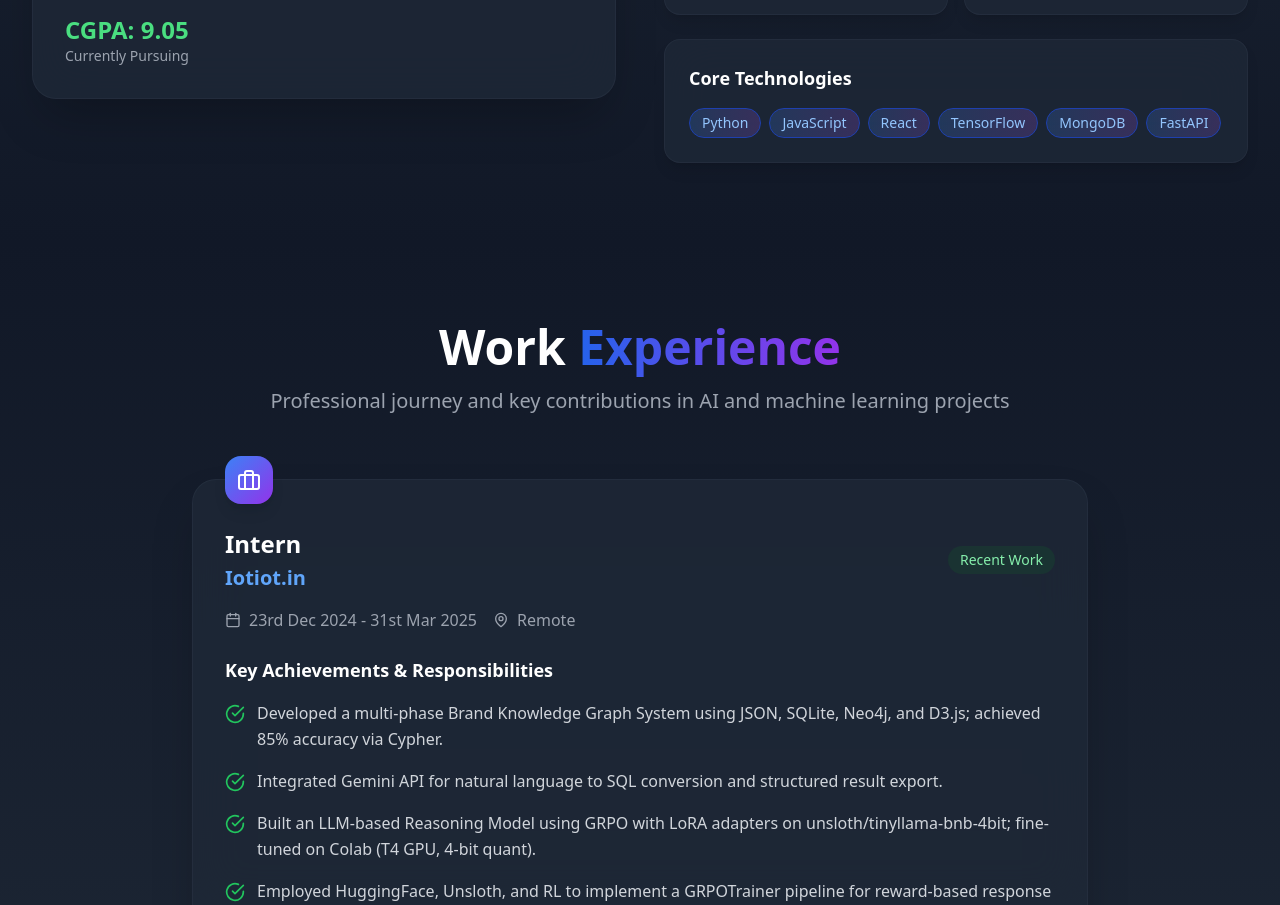
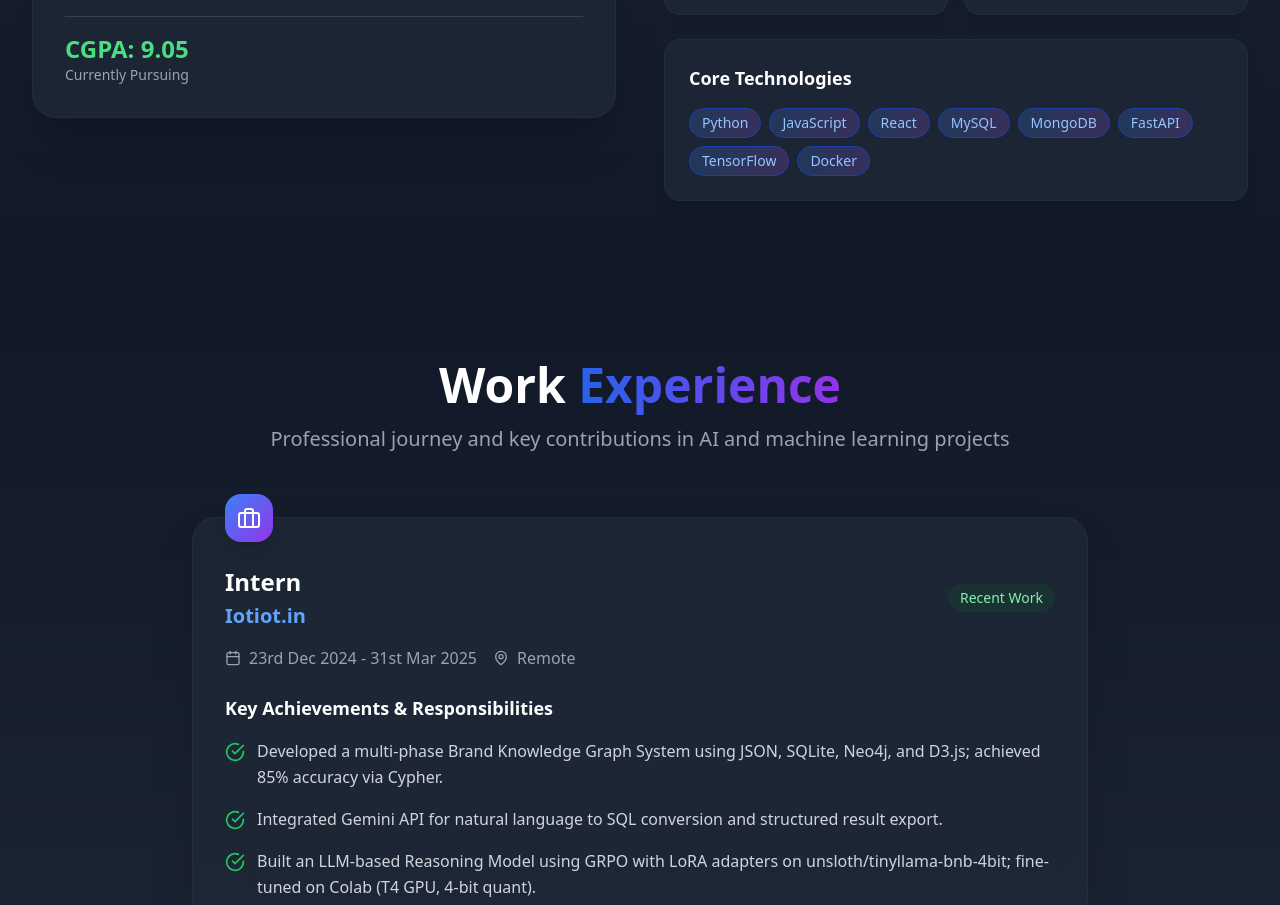
Before and after one commit to Tanishq-789/Portfolio-website, a React (Vite) app: page / in a window 1280 px wide. Shown: the part 1413-2318 px from the top of the page. Built offline with nearby package versions, Linux system fonts and the light colour scheme.

Commit message:
Update AboutSection.tsx

```diff
--- a/src/components/AboutSection.tsx
+++ b/src/components/AboutSection.tsx
@@ -130,7 +130,7 @@ const AboutSection: React.FC = () => {
             >
               <h4 className="text-lg font-semibold text-gray-900 dark:text-white mb-4">Core Technologies</h4>
               <div className="flex flex-wrap gap-2">
-                {['Python', 'JavaScript', 'React', 'TensorFlow', 'MongoDB', 'FastAPI'].map((skill, index) => (
+                {['Python', 'JavaScript', 'React','MySQL','MongoDB', 'FastAPI','TensorFlow','Docker'].map((skill, index) => (
                   <motion.span
                     key={skill}
                     initial={{ opacity: 0, scale: 0 }}
```
